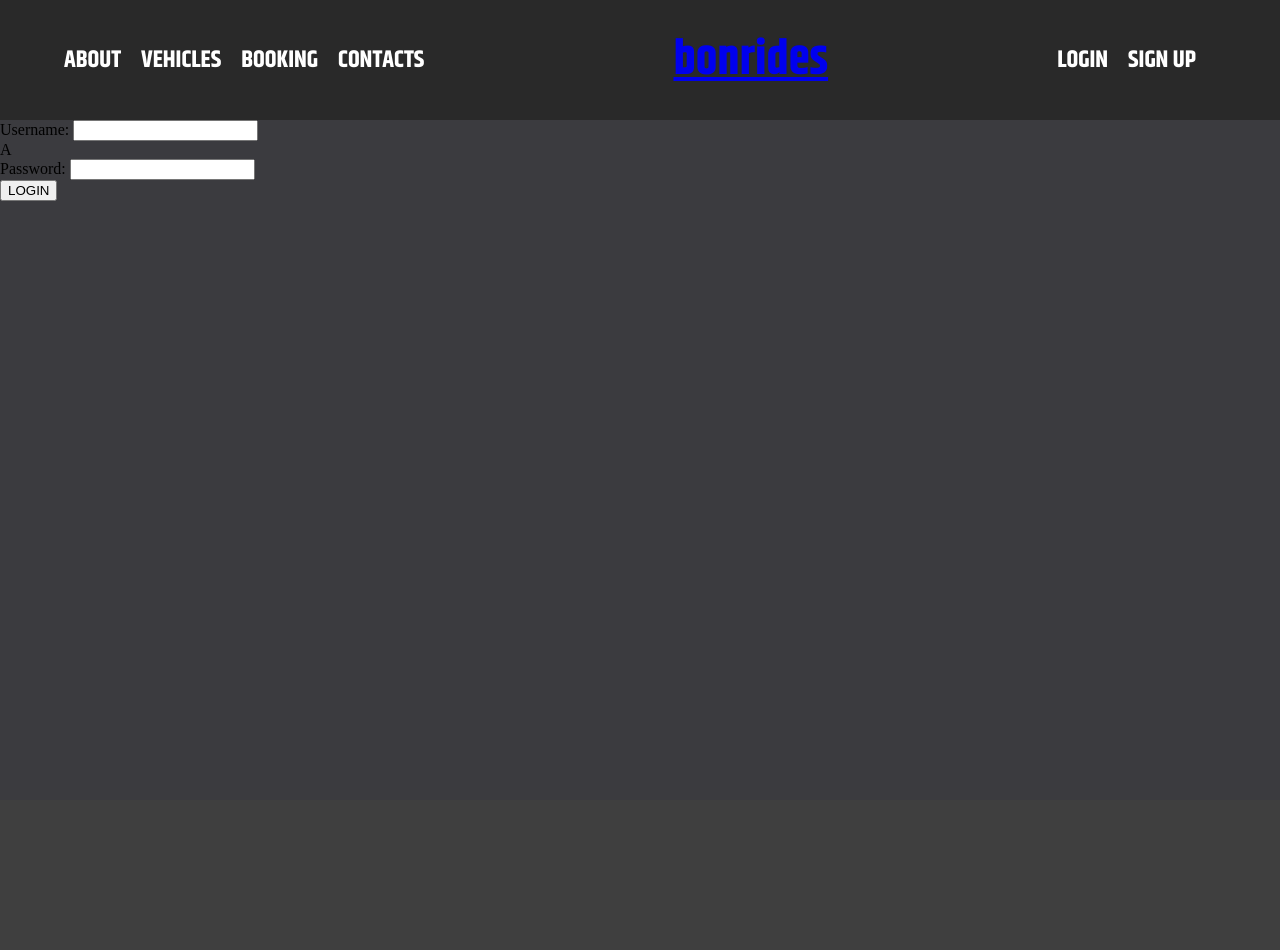
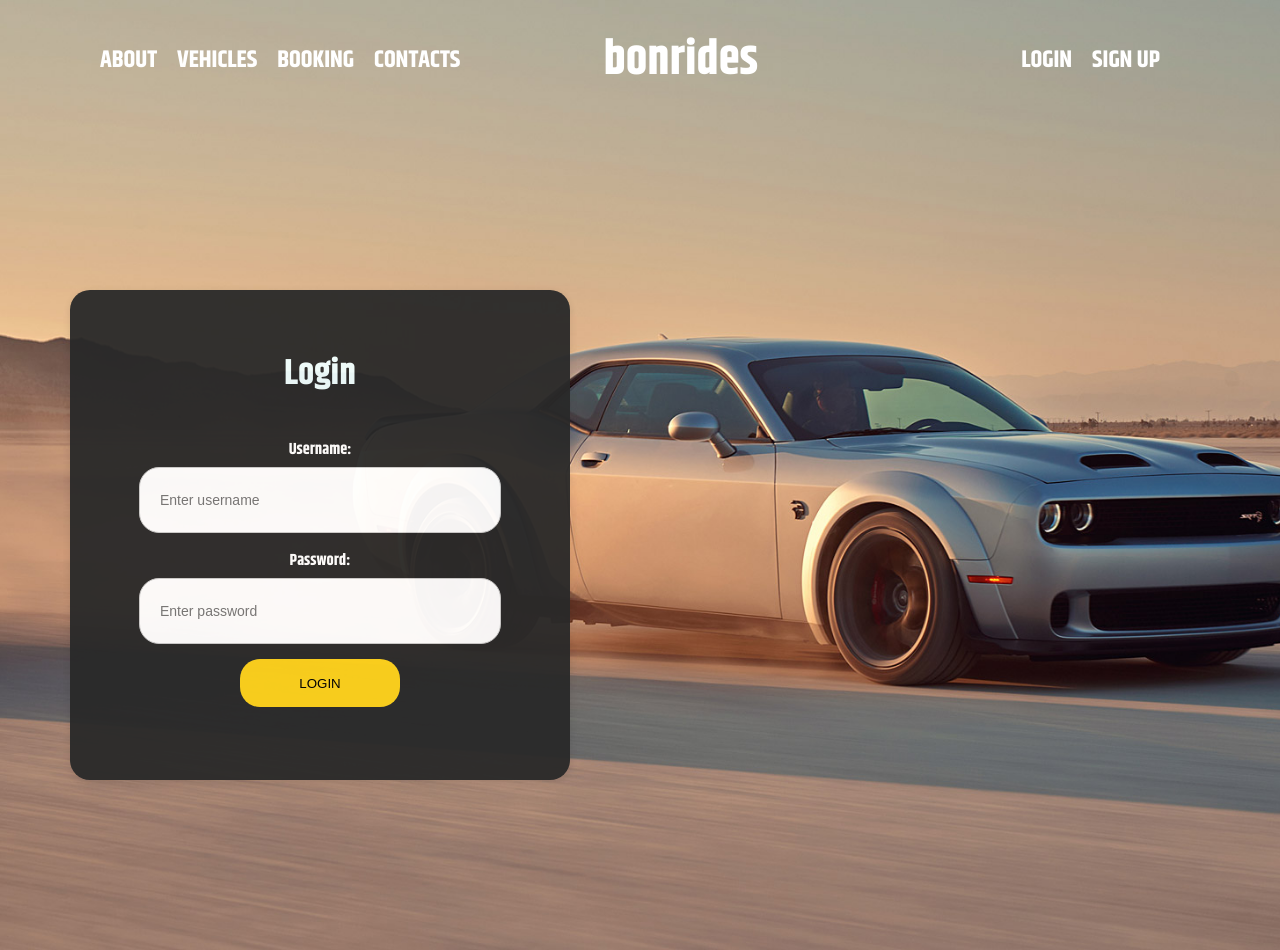
Before and after one commit to piolonrqz/Bonrides, a Django app: template car_rental_system/bonrides_rental/templates/bonrides_rental/login.html in a window 1280 px wide. Before the commit the page ends 201 px from the top, so only its background shows below. Run offline with Django 3.2, Linux system fonts and the light colour scheme; the template is opened without the code that fills it, so the values that code supplies are empty.

Commit message:
added-login-partial

```diff
--- a/car_rental_system/bonrides_rental/templates/bonrides_rental/login.html
+++ b/car_rental_system/bonrides_rental/templates/bonrides_rental/login.html
@@ -4,17 +4,13 @@
 <head>
     <meta charset="UTF-8">
     <meta name="viewport" content="width=device-width, initial-scale=1.0">
-    <link rel="preconnect" href="https://fonts.googleapis.com">
-    <link rel="preconnect" href="https://fonts.gstatic.com" crossorigin>
-    <link href="https://fonts.googleapis.com/css2?family=Khand:wght@300;400;500;600;700&display=swap" rel="stylesheet">
     <link rel="stylesheet" href="{% static 'css/login.css' %}">
 </head>
 <body>
     <nav>
         <div class="nav-left">
-
             <ul>
-                <li><a href="{% url 'about' %}">ABOUT</a></li> <!-- Corrected closing tag -->
+                <li><a href="{% url 'about' %}">ABOUT</a></li>
                 <li><a href="{% url 'vehicles' %}">VEHICLES</a></li>
                 <li><a href="{% url 'booking' %}">BOOKING</a></li>
                 <li><a href="{% url 'contacts' %}">CONTACTS</a></li>
@@ -22,9 +18,8 @@
         </div>
         <div class="nav-center">
             <ul>
-                <a href="{% url 'homepage' %}">bonrides</a>
+                <li><a href="{% url 'homepage' %}">bonrides</a></li>
             </ul>
-
         </div>
         <div class="nav-right">
            <ul>
@@ -34,22 +29,35 @@
         </div>
     </nav>
 
+    <div class="flex-container">
         <div class="login">
-        <form action="" method="GET">
+            <form action="" method="POST">
                 {% csrf_token %}
                 <div>
+                    <p class="header">Login</p>
                     <label for="username">Username:</label>
-                <input type="text" id="username" name="username" required>
-            </div>A
+                    <input type="text" name="username" required placeholder="Enter username" class="form-control">
+                </div>
                 <div>
                     <label for="password">Password:</label>
-                <input type="password" id="password" name="password" required>
+                    <input type="password" name="password" required placeholder="Enter password" class="form-control">
                 </div>
                 <div>
                     <button type="submit">LOGIN</button>
                 </div>
+
+                <!-- Display error message below the button if there's any -->
+                <div>
+                    {% if messages %}
+                        <ul>
+                            {% for message in messages %}
+                                <li style="color: red;">{{ message }}</li> <!-- Style as you prefer -->
+                            {% endfor %}
+                        </ul>
+                    {% endif %}
+                </div>
             </form>
         </div>
-
+    </div>
 </body>
 </html>
--- a/car_rental_system/bonrides_rental/urls.py
+++ b/car_rental_system/bonrides_rental/urls.py
@@ -7,6 +7,6 @@ urlpatterns = [
     path('vehicles/', views.vehicles, name='vehicles'),
     path('booking/', views.booking, name='booking'),
     path('contacts/', views.contacts, name='contacts'),
-    path('login/', views.login, name='login'),
+    path('login/', views.user_login, name='login'),
     path('register/', views.register, name='register'),
 ]
--- a/car_rental_system/static/css/login.css
+++ b/car_rental_system/static/css/login.css
@@ -1,24 +1,27 @@
+@import url('https://fonts.googleapis.com/css2?family=Khand:wght@300;400;500;600;700&display=swap');
+
 body {
     margin: 0;
     padding: 0;
-    background-color: #3B3B3F;
+    background-image: url('../images/background.jpg');
+    background-size: cover;
+    font-family: 'Khand', sans-serif;
 }
 nav {
-    background-color: #292929;
     display: flex;
     justify-content: space-between;
     align-items: center;
     height: 120px;
-    padding-left: 5%;
-    padding-right: 5%;
+    padding: 0 10 0 10px;
     font-weight: bold;
-    font-family: 'Khand', sans-serif; /* Corrected here */
+    font-family: 'Khand', sans-serif;
+    margin-left: 100px;
+    margin-right: 100px;
 }
 .nav-left, .nav-right {
     display: flex;
     align-items: center;
     font-size: 24px;
-    font-family: 'Khand', sans-serif; /* Corrected here */
 }
 
 .nav-center{
@@ -26,7 +29,7 @@ nav {
     align-items: center;
     font-size: 48px;
     color: white;
-    font-family: 'Khand', sans-serif; /* Corrected here */
+    margin-right: 120px;
 }
 nav ul {
     list-style: none;
@@ -44,9 +47,74 @@ nav ul li a {
 nav ul li a:hover {
     text-decoration: underline;
 }
-.logo {
+
+.flex-container{
+    display: flex;
+    justify-content: flex-start;
+    align-items: center;
+    flex-wrap: wrap;
+    gap: 20px;
+    font-family: 'Khand', sans-serif;
+
+}
+
+.flex-container > div{
+    width: 460px;
+    height: 450px;
+}
+
+.login {
+    margin: 170px;
+    margin-left: 70px;
+    padding: 20px;
+    background-color: #292929;
+    opacity: 95%;
+    border-radius: 20px;
+    box-shadow: 0 2px 10px rgba(0, 0, 0, 0.1);
+    text-align: center;
+
+}
+
+.login div {
+    margin-bottom: 15px;
+}
+
+.login label {
+    display: block;
+    margin-bottom: 5px;
+    font-weight: bold;
+    font-family: 20px;
     color: white;
-    font-size: 24px;
+    align-items: start;
+}
+
+.login input {
+    width: 20rem;
+    height: 4rem;
+    border: 1px solid #ccc;
+    border-radius: 20px;
+    padding: 0 20px 0 20px;
+    font-size: 14px;
+    align-items: center;
+}
+
+.login button {
+    background-color: #FFD21A;
+    color: black;
+    border: none;
+    border-radius: 20px;
+    width: 10rem;
+    height: 3rem;
+    font-weight: semi-bold;
+}
+
+.login button:hover {
+    background-color: #FFD95A
+}
+
+
+.header{
+    font-size: 36px;
     font-weight: bold;
-    margin-right: 50px;
+    color: azure;
 }
```
Also changed, not shown: car_rental_system/bonrides_rental/forms.py (added, +20 -0 lines), car_rental_system/bonrides_rental/templates/bonrides_rental/homepage.html (+1 -8 lines), car_rental_system/bonrides_rental/views.py (+30 -3 lines), car_rental_system/static/css/homepage.css (+8 -16 lines), car_rental_system/static/css/register.css (+13 -7 lines), car_rental_system/bonrides_rental/apps.py (line endings or trailing spaces), car_rental_system/db.sqlite3, car_rental_system/static/images/background.jpg (renamed from car_rental_system/static/images/landing_page.jpg), 1 other file. Lines whose indentation alone changed are shown as unchanged.
